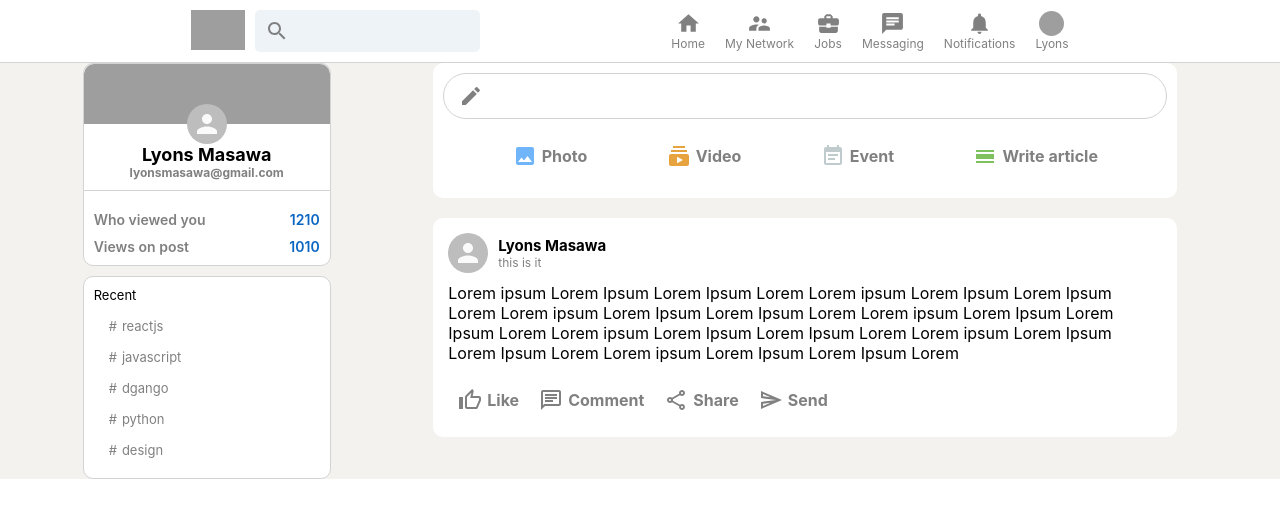
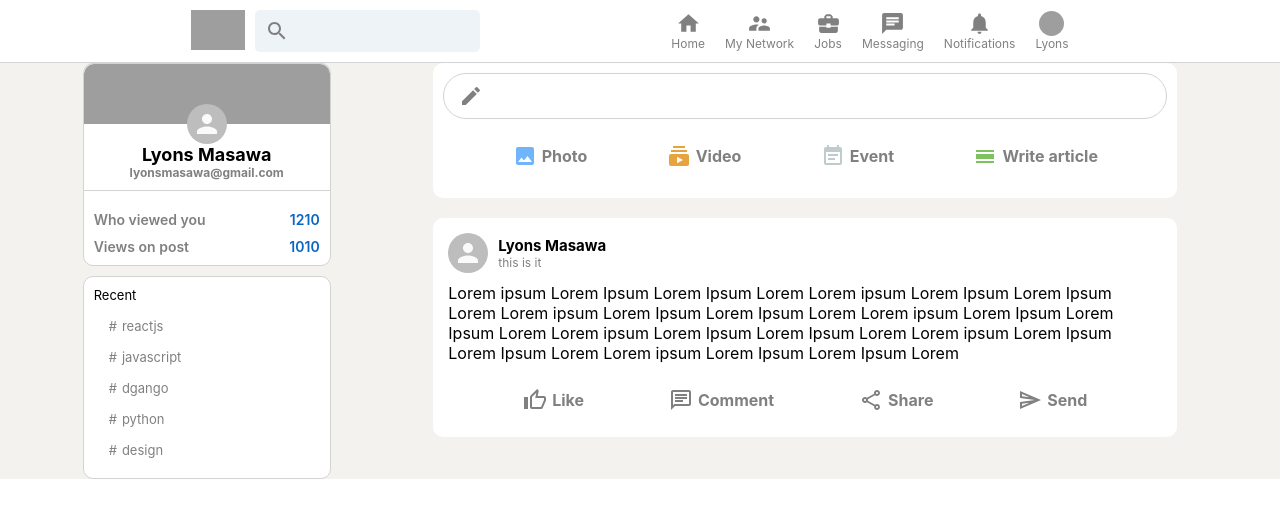
Before and after one commit to Lyonsmasawa/LinkedIn-X, a React (Create React App) app: page / in a window 1280 px wide. Shown: the top 518 px of the page. Built offline with nearby package versions, Linux system fonts and the light colour scheme; grey boxes are pictures that could not be loaded.

Commit message:
style post section

```diff
--- a/src/Feed.js
+++ b/src/Feed.js
@@ -2,8 +2,11 @@ import './Feed.css'
 import { CalendarViewDay, Create, Image, Subscriptions, EventNote } from '@material-ui/icons'
 import InputOption from './InputOption'
 import Post from './Post'
+import { useState } from 'react'
 
 function Feed() {
+    const [posts, setPosts] = useState([])
+
     return (
         <div className="feed">
             <div className="feed__inputContainer">
--- a/src/Post.css
+++ b/src/Post.css
@@ -30,5 +30,5 @@
 
 .post__buttons{
     display: flex;
-    /* justify-content: space-evenly; */
+    justify-content: space-evenly;
 }
```
